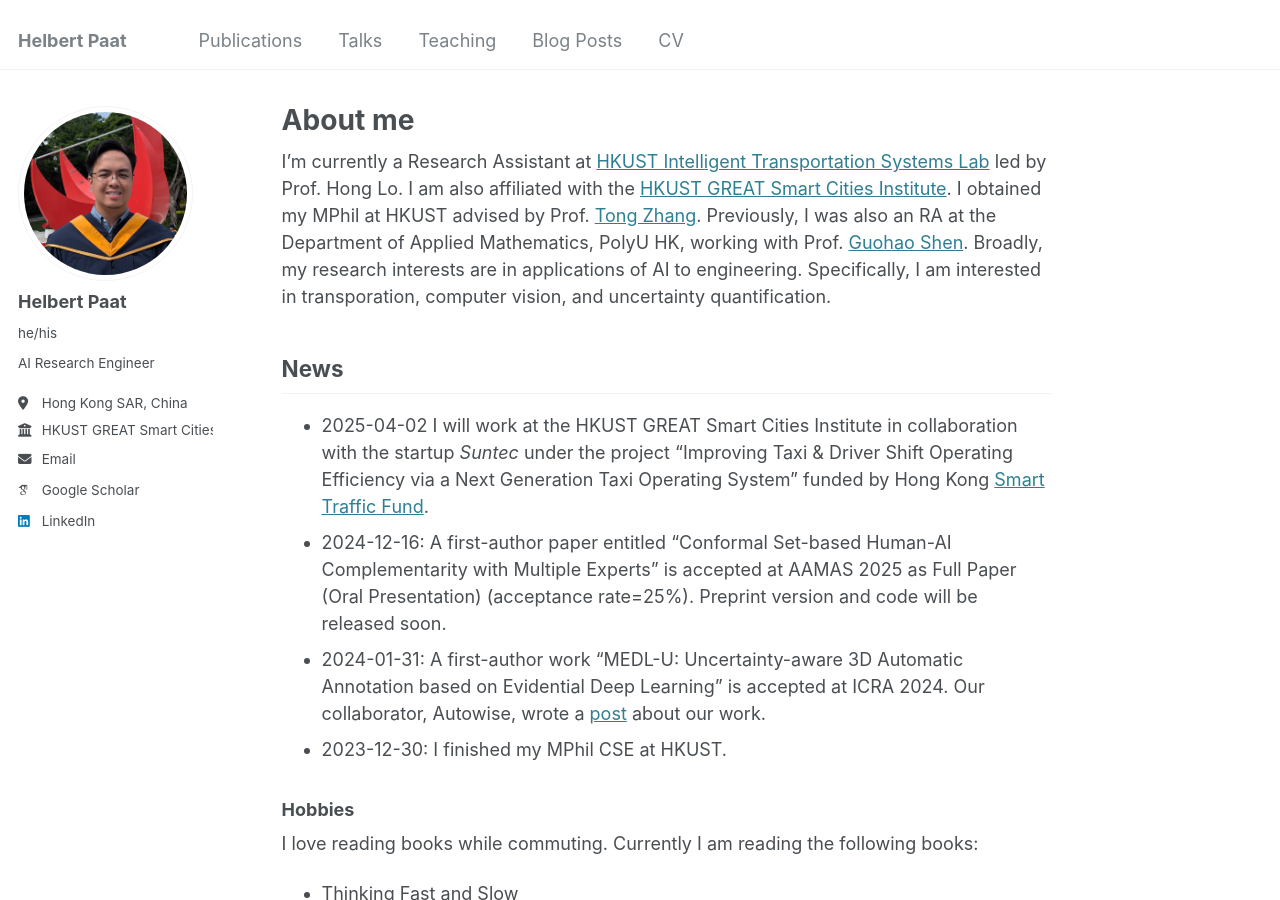
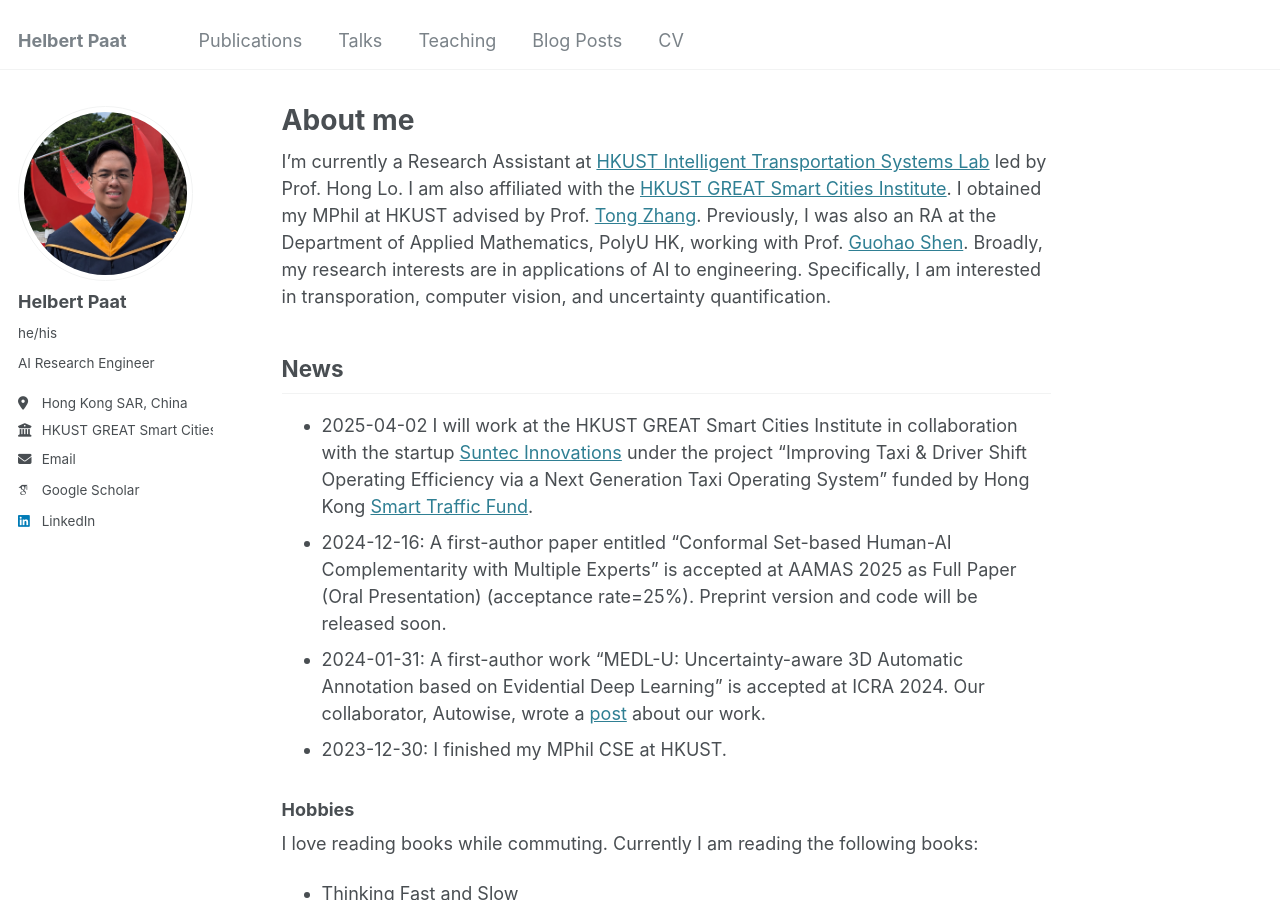
Before and after one commit to paathelb/paathelb.github.io, a Jekyll site: the page built from _pages/about.md, in a window 1280 px wide and 900 px high. Built offline with Jekyll 4.4.1, drawn with Linux system fonts in a browser that asks for light colours; some web fonts are replaced.

Commit message:
Update about.md

```diff
--- a/_pages/about.md
+++ b/_pages/about.md
@@ -53,7 +53,7 @@ More info about configuring Academic Pages can be found in [the guide](https://a
 I'm currently a Research Assistant at [HKUST Intelligent Transportation Systems Lab](https://sites.google.com/view/hkustits/home) led by Prof. Hong Lo. I am also affiliated with the [HKUST GREAT Smart Cities Institute](https://gsc.hkust.edu.hk/). I obtained my MPhil at HKUST advised by Prof. [Tong Zhang](https://tongzhang-ml.org/). Previously, I was also an RA at the Department of Applied Mathematics, PolyU HK, working with Prof. [Guohao Shen](https://ghshen1.github.io/). Broadly, my research interests are in applications of AI to engineering. Specifically, I am interested in transporation, computer vision, and uncertainty quantification.
 
 ## News
-- 2025-04-02 I will work at the HKUST GREAT Smart Cities Institute in collaboration with the startup _Suntec_ under the project "Improving Taxi & Driver Shift Operating Efficiency via a Next Generation Taxi Operating System" funded by Hong Kong [Smart Traffic Fund](https://stf.hkpc.org/cs-87-2403-ra/).
+- 2025-04-02 I will work at the HKUST GREAT Smart Cities Institute in collaboration with the startup [Suntec Innovations](https://www.suntec.app/) under the project "Improving Taxi & Driver Shift Operating Efficiency via a Next Generation Taxi Operating System" funded by Hong Kong [Smart Traffic Fund](https://stf.hkpc.org/cs-87-2403-ra/).
 - 2024-12-16: A first-author paper entitled "Conformal Set-based Human-AI Complementarity with Multiple Experts" is accepted at AAMAS 2025 as Full Paper (Oral Presentation) (acceptance rate=25%). Preprint version and code will be released soon.
 - 2024-01-31: A first-author work "MEDL-U: Uncertainty-aware 3D Automatic Annotation based on Evidential Deep Learning" is accepted at ICRA 2024. Our collaborator, Autowise, wrote a [post](https://autowise.ai/en/2024/05/13/autowise-icra2024-paper/) about our work.
 - 2023-12-30: I finished my MPhil CSE at HKUST.
```
